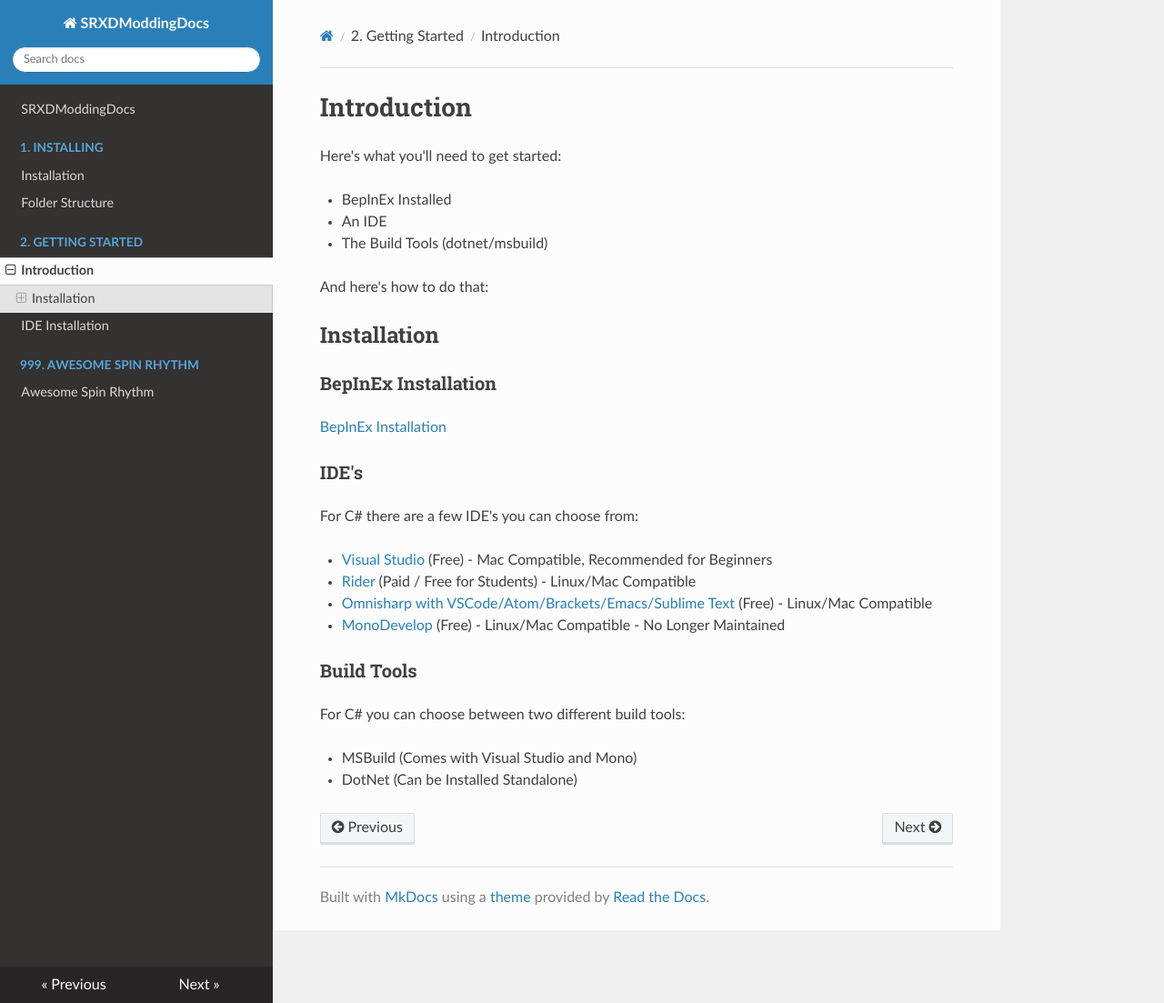
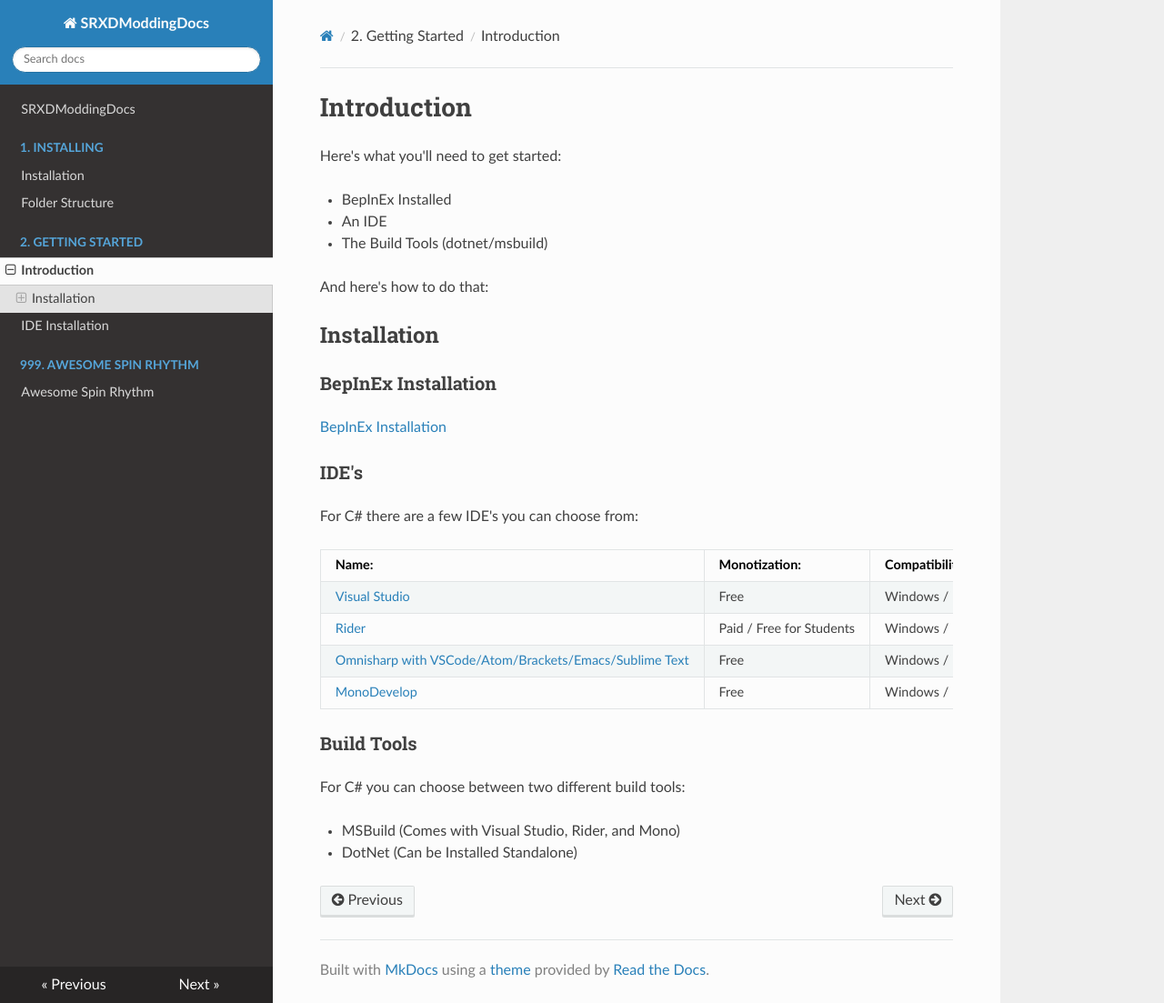
Before and after one commit to SRXDModdingGroup/SRXDModdingDocs, an MkDocs documentation site: the page built from docs/2. Getting Started/README.md, in a window 1280 px wide and 1103 px high. Shown: the whole window at 91% size. Built offline with MkDocs 1.6.1, drawn with Linux system fonts in a browser that asks for light colours; nearby versions of some CDN libraries.

Commit message:
made table

```diff
--- a/docs/2. Getting Started/README.md
+++ b/docs/2. Getting Started/README.md
@@ -17,14 +17,16 @@ And here's how to do that:
 
 For C# there are a few IDE's you can choose from:
 
-- [Visual Studio](https://visualstudio.microsoft.com/) (Free) - Mac Compatible, Recommended for Beginners
-- [Rider](https://www.jetbrains.com/rider/) (Paid / Free for Students) - Linux/Mac Compatible
-- [Omnisharp with VSCode/Atom/Brackets/Emacs/Sublime Text](https://code.visualstudio.com/) (Free) - Linux/Mac Compatible
-- [MonoDevelop](https://www.monodevelop.com/) (Free) - Linux/Mac Compatible - No Longer Maintained
+| Name:                                                        | Monotization:            | Compatibility:        | Notes:                    |
+| ------------------------------------------------------------ | ------------------------ | --------------------- | ------------------------- |
+| [Visual Studio](https://visualstudio.microsoft.com/)         | Free                     | Windows / Mac         | Recommended for Beginners |
+| [Rider](https://www.jetbrains.com/rider/)                    | Paid / Free for Students | Windows / Linux / Mac |                           |
+| [Omnisharp with VSCode/Atom/Brackets/Emacs/Sublime Text](https://code.visualstudio.com/) | Free                     | Windows / Linux / Mac |                           |
+| [MonoDevelop](https://www.monodevelop.com/)                  | Free                     | Windows / Linux / Mac | No Longer Maintained      |
 
 ### Build Tools
 
 For C# you can choose between two different build tools:
 
-- MSBuild (Comes with Visual Studio and Mono)
+- MSBuild (Comes with Visual Studio, Rider, and Mono)
 - DotNet (Can be Installed Standalone)
```
